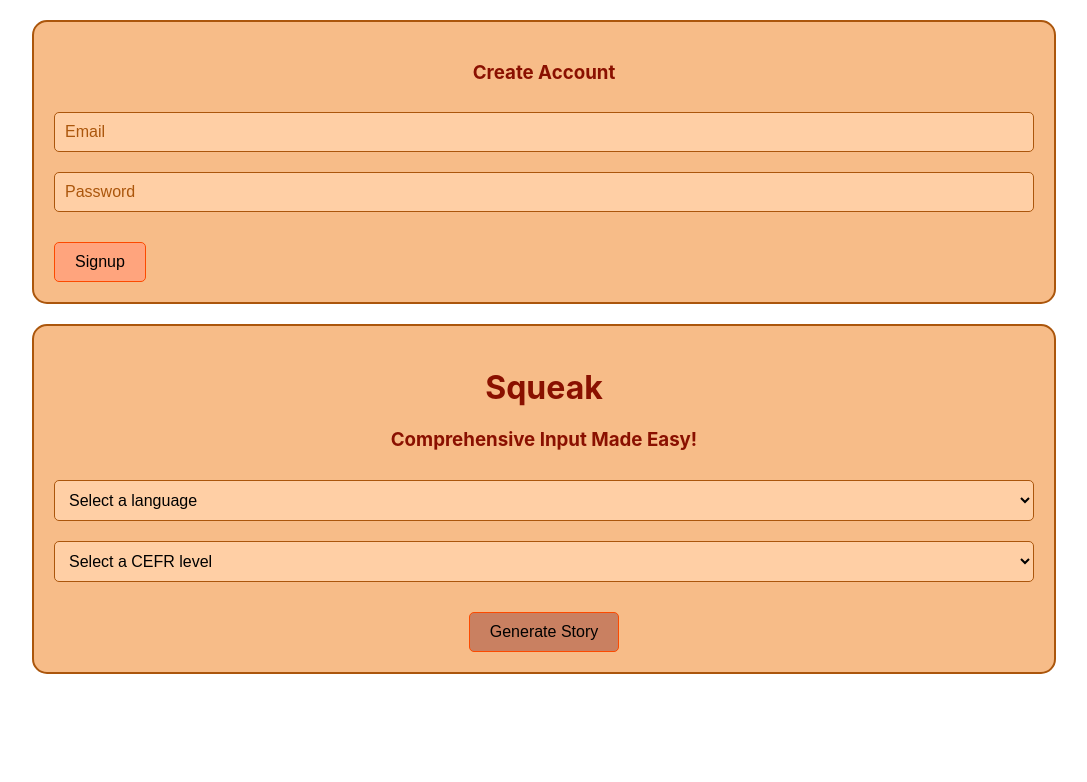
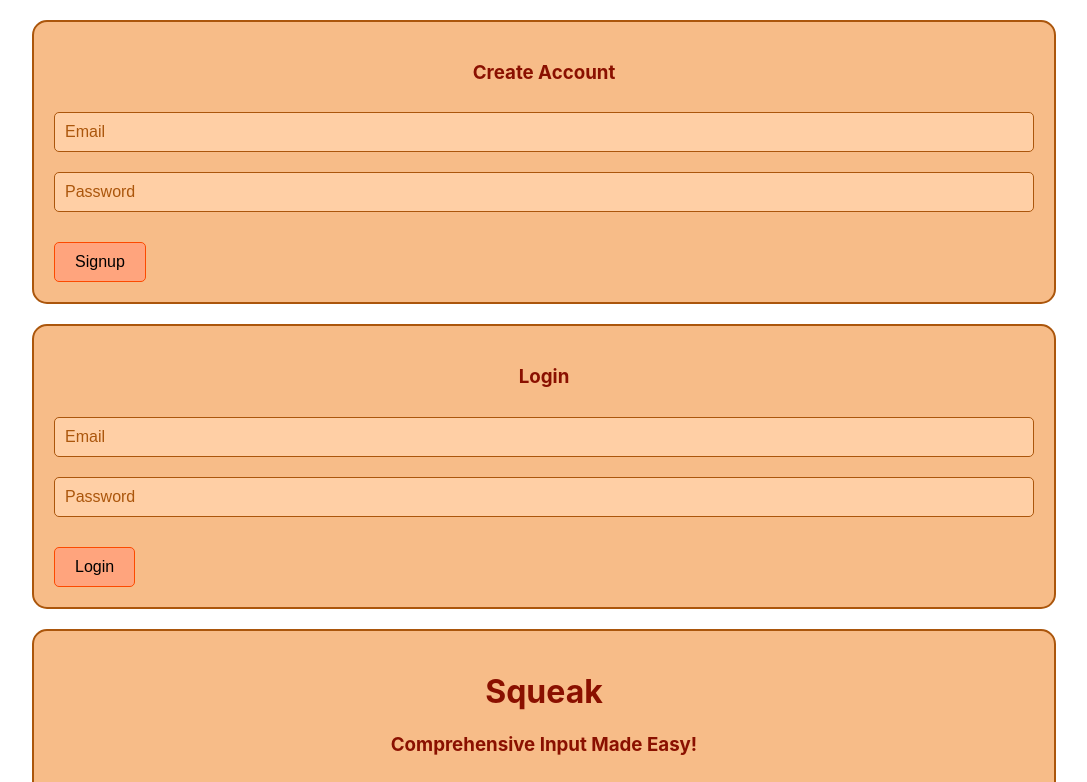
Before and after one commit to squeak-today/squeak, a React (Create React App) app in the folder frontend/: page / in a window 1280 px wide. Shown: the top 782 px of the page, without its empty margins (96-1183 px from the left). Built offline with nearby package versions, Linux system fonts and the light colour scheme; what amazon-cognito-identity-js would draw is missing.

Commit message:
login component

```diff
--- a/frontend/src/App.js
+++ b/frontend/src/App.js
@@ -1,10 +1,10 @@
 import './App.css';
-// import { generateStory } from './cohere';
 import { useState } from 'react';
 import styled from 'styled-components';
 
 import UserPool from "./UserPool";
 
+import { CognitoUser, AuthenticationDetails } from "amazon-cognito-identity-js";
 
 const StyledBox = styled.div`
 	width: 80%;
@@ -154,7 +154,7 @@ const SignUp = () => {
 
 		UserPool.signUp(email, password, [], null, (err, data) => {
 			if (err) {
-				console.log(err);
+				console.error(err);
 			}
 			console.log(data);
 		});
@@ -178,6 +178,60 @@ const SignUp = () => {
 						onChange={(event) => setPassword(event.target.value)}>
 					</InputField>
 					<GenerateButton type="submit">Signup</GenerateButton>
+				</form>
+			</div>
+		</StyledBox>
+	)
+}
+
+const Login = () => {
+	const [email, setEmail] = useState("");
+	const [password, setPassword] = useState("");
+
+	const onSubmit = (event) => {
+		event.preventDefault();
+
+		const user = new CognitoUser({
+			Username: email,
+			Pool: UserPool,
+		});
+
+		const authDetails = new AuthenticationDetails({
+			Username: email,
+			Password: password
+		});
+
+		user.authenticateUser(authDetails, {
+			onSuccess: (data) => {
+				console.log("onSuccess: ", data);
+			},
+			onFailure: (err) => {
+				console.error("onFailure: ", err);
+			},
+			newPasswordRequired: (data) => {
+				console.log("newPasswordRequired: ", data);
+			}
+		});
+	}
+
+	return (
+		<StyledBox>
+			<Subtitle>Login</Subtitle>
+			{/* ugly sign-in */}
+			<div>
+				<form onSubmit={onSubmit}>
+					<InputField
+						value={email}
+						placeholder="Email"
+						onChange={(event) => setEmail(event.target.value)}>
+					</InputField>
+					<InputField
+						value={password}
+						type="password"
+						placeholder="Password"
+						onChange={(event) => setPassword(event.target.value)}>
+					</InputField>
+					<GenerateButton type="submit">Login</GenerateButton>
 				</form>
 			</div>
 		</StyledBox>
@@ -230,6 +284,7 @@ function App() {
 		<div>
 
 			<SignUp />
+			<Login />
 
 			<StyledBox>
 				<Title>Squeak</Title>
```
